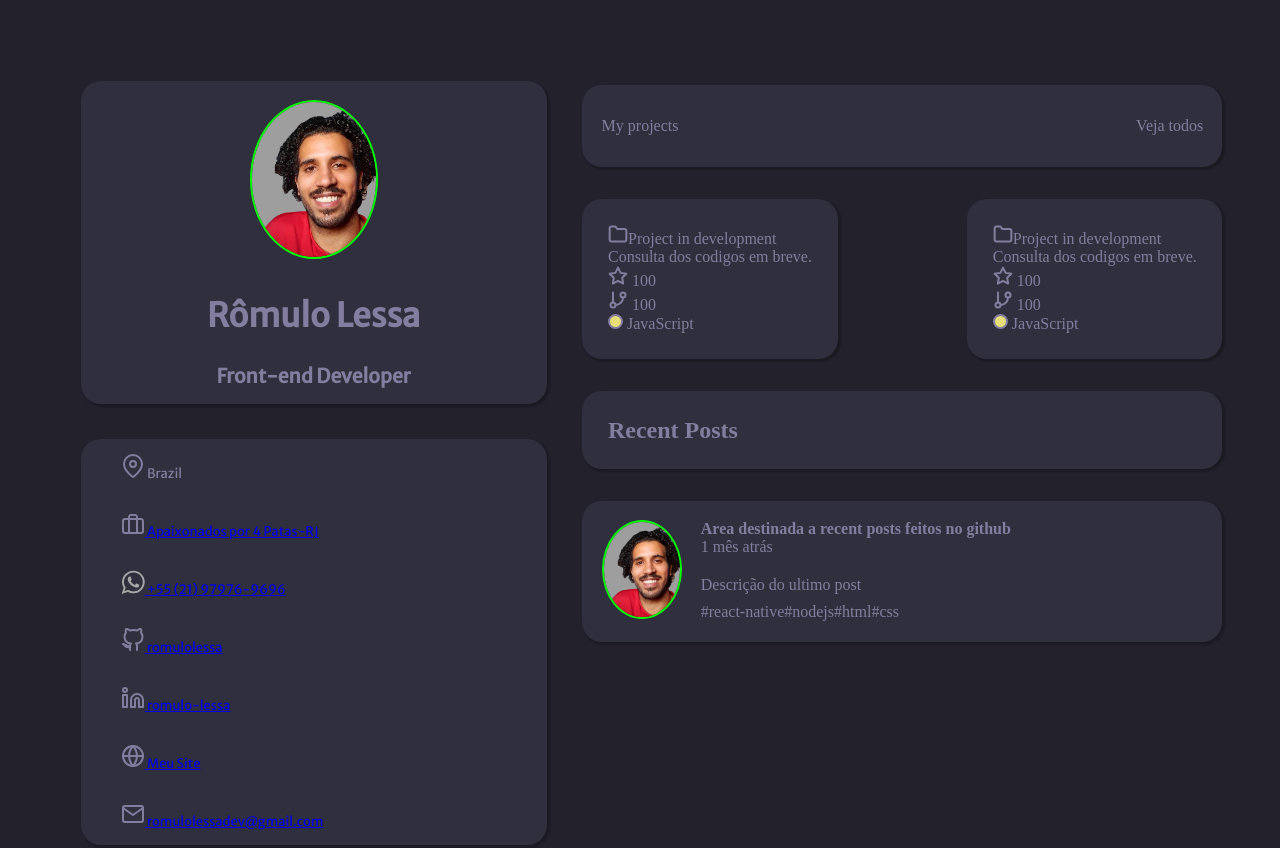
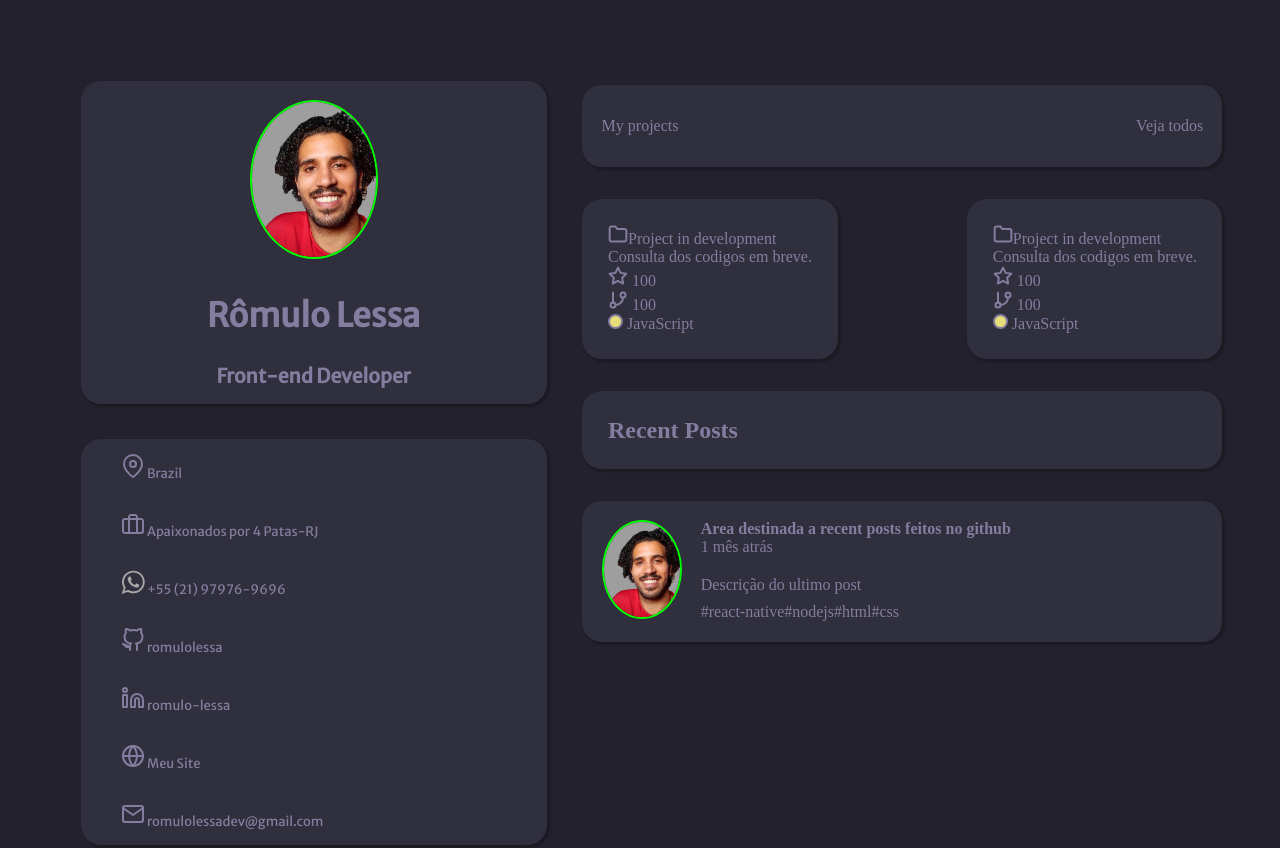
Before and after one commit to romulolessa/MeuPortfolio, a plain HTML site: page index.html in a window 1280 px wide. Shown: the top 848 px of the page. Drawn offline with Linux system fonts and the light colour scheme.

Commit message:
alteração do  estilo da <a>
Apos a ultima atualização foi notado a falta de estilização da tag <a>

```diff
--- a/style.css
+++ b/style.css
@@ -40,6 +40,10 @@ header h2{
 .experiences,
 .education{
   margin: 2.8vw;
+}
+.links p a{
+  text-decoration: none;
+  color: rgba(131, 126, 159, 1);
 }
 .profile h1,
 .profile p,
```
